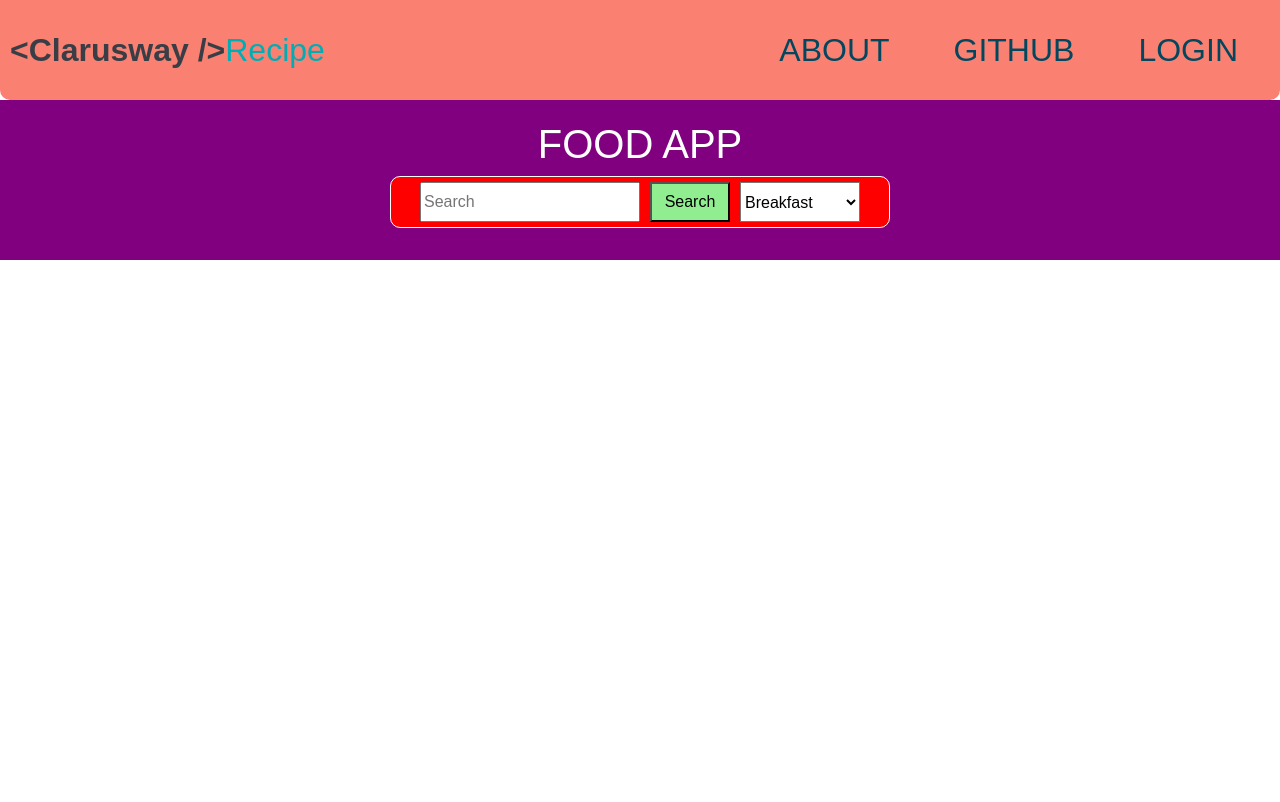
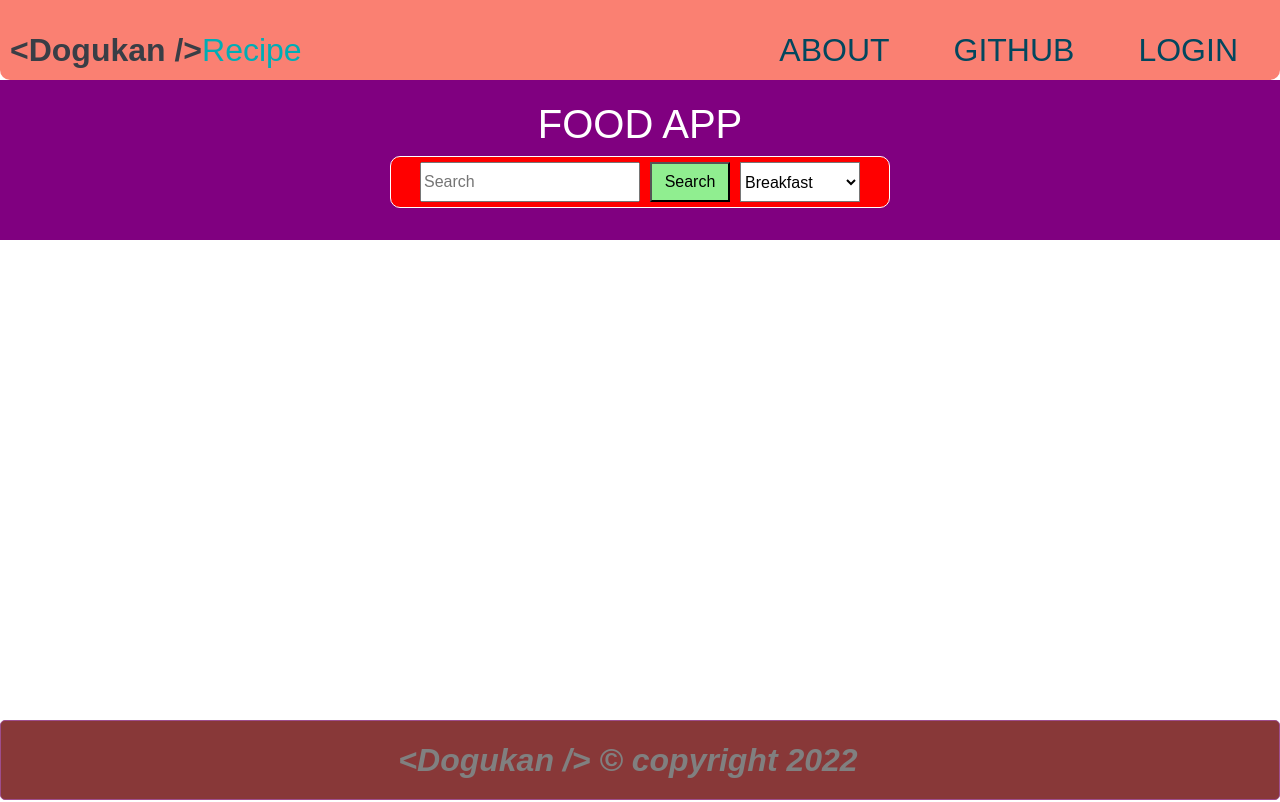
Before and after one commit to DogukanCifci/RecipeAppProject, a React (Create React App) app: page /home in a window 1280 px wide. Shown: the top 802 px of the page. Built offline with nearby package versions, Linux system fonts and the light colour scheme; a web font is replaced by a local one.

Commit message:
footer edited

```diff
--- a/src/App.js
+++ b/src/App.js
@@ -1,5 +1,7 @@
 import React from "react";
 import { BrowserRouter, Route, Routes } from "react-router-dom";
+import Footer from "./components/footer/Footer";
+import Navbar from "./components/navbar/Navbar";
 
 import About from "./pages/about/About";
 import Home from "./pages/home/Home";
@@ -14,12 +16,14 @@ const App = () => {
   return (
     <>
       <BrowserRouter>
+        <Navbar />
         <Routes>
           <Route path="/home" element={<Home />} />
           <Route path="/about" element={<About />} />
           <Route exact path="/" element={<Login />} />
           <Route path="*" element={<Home />} />
         </Routes>
+        <Footer />
       </BrowserRouter>
     </>
   );
--- a/src/components/footer/Footer.css
+++ b/src/components/footer/Footer.css
@@ -8,9 +8,10 @@
   border: 0.5px solid #9d4d8c;
   border-radius: 5px;
   text-align: center;
-  height: 55px;
+  height: 10vh;
   display: flex;
   justify-content: center;
+  align-items: center;
 }
 
 .brand {
--- a/src/components/footer/Footer.jsx
+++ b/src/components/footer/Footer.jsx
@@ -4,7 +4,10 @@ const Footer = () => {
   return (
     <div className="footer-kapsayici">
       <div className="footer-div">
-        <div className="brand">aa</div>
+        <div className="brand">
+          {"<Dogukan />"}
+          <span> &#169; copyright 2022</span>
+        </div>
       </div>
     </div>
   );
--- a/src/components/navbar/Navbar.jsx
+++ b/src/components/navbar/Navbar.jsx
@@ -6,7 +6,7 @@ const Navbar = () => {
   return (
     <Nav>
       <Logo to="/home">
-        {"<Clarusway />"}
+        {"<Dogukan />"}
         <span>Recipe</span>
       </Logo>
       <Menu>
--- a/src/components/navbar/NavbarStyles.jsx
+++ b/src/components/navbar/NavbarStyles.jsx
@@ -13,6 +13,7 @@ export const Nav = styled.div`
   border-radius: 0 0 10px 10px;
   padding: 10px;
   font-size: 2rem;
+  height: 10vh;
   /* background: #e1f1dd; */
 `;
 
--- a/src/pages/about/About.jsx
+++ b/src/pages/about/About.jsx
@@ -1,6 +1,5 @@
 import React from "react";
-import Footer from "../../components/footer/Footer";
-import Navbar from "../../components/navbar/Navbar";
+
 import {
   AboutArticle,
   AboutContainer,
@@ -13,7 +12,6 @@ import CodingImage from "../../assets/coding.svg";
 const About = () => {
   return (
     <div>
-      <Navbar />
       <AboutContainer>
         <AboutImage src={CodingImage} />
         <AboutHeader>
@@ -39,7 +37,6 @@ const About = () => {
           </Text>
         </AboutArticle>
       </AboutContainer>
-      <Footer />
     </div>
   );
 };
--- a/src/pages/home/Home.jsx
+++ b/src/pages/home/Home.jsx
@@ -1,8 +1,7 @@
 // const APP_ID = "4e9f05eb";
 import axios from "axios";
 import { useState } from "react";
-import Footer from "../../components/footer/Footer";
-import Navbar from "../../components/navbar/Navbar";
+
 import {
   AltKapsayici,
   ContainerInput,
@@ -16,11 +15,12 @@ import RecipeCard from "./RecipeCard";
 const Home = () => {
   const [foodList, setFoodList] = useState([]);
   const [food, setFood] = useState("");
+  const [ögün, setOgün] = useState("breakfast");
   const APP_KEY = "9b904d703fa0d46a88ce1ac63f29f498";
   const APP_ID = "4e9f05eb";
 
   // query=yazdığımız sorgu kelimesi, meal=breakfast vs
-  const url = `https://api.edamam.com/search?q=dinner&app_id=${APP_ID}&app_key=${APP_KEY}&${food}`;
+  const url = `https://api.edamam.com/search?q=${food}&app_id=${APP_ID}&app_key=${APP_KEY}&mealType=${ögün}`;
 
   // const ögünTypes = ["Breakfast", "Lunch", "Dinner", "Snack", "Teatime"];
   const getData = async () => {
@@ -28,12 +28,10 @@ const Home = () => {
     setFoodList(data.hits);
   };
   console.log(foodList);
-  //   console.log(food);
-  // console.log(url);
+  console.log(food);
+  console.log(url);
   return (
     <div>
-      <Navbar />
-
       <ContainerInput>
         <div>
           <Header>FOOD APP</Header>
@@ -50,7 +48,7 @@ const Home = () => {
           >
             Search
           </button>
-          <Select>
+          <Select onInput={(e) => setOgün(e.target.value)}>
             <option value="breakfast">Breakfast</option>
             <option value="dinner">Dinner</option>
             <option value="lunch">Lunch</option>
@@ -63,7 +61,6 @@ const Home = () => {
           ))}
         </RecipeCardsKapsayici>
       </ContainerInput>
-      <Footer />
     </div>
   );
 };
--- a/src/pages/home/HomeStyles.jsx
+++ b/src/pages/home/HomeStyles.jsx
@@ -5,9 +5,10 @@ export const Header = styled.h1`
   text-align: center;
 `;
 export const ContainerInput = styled.div`
-  padding: 20px 0;
+  padding: 20px 0 0 0;
   background-color: purple;
   display: flex;
+
   flex-direction: column;
   align-items: center;
 `;
@@ -42,10 +43,11 @@ export const RecipeCardsKapsayici = styled.div`
   justify-content: center;
   align-items: center;
   display: flex;
-  min-height: 80vh;
+  min-height: 60vh;
   flex-wrap: wrap;
   width: 100%;
   gap: 15px;
+  padding-bottom: 20px;
 `;
 
 export const RecipeCards = styled.div`
```
Also changed, not shown: 2 other files (tests, documents, lock files or other folders).
